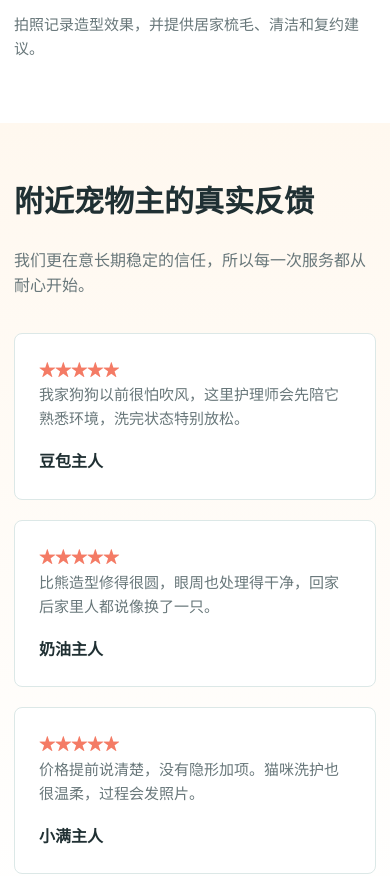
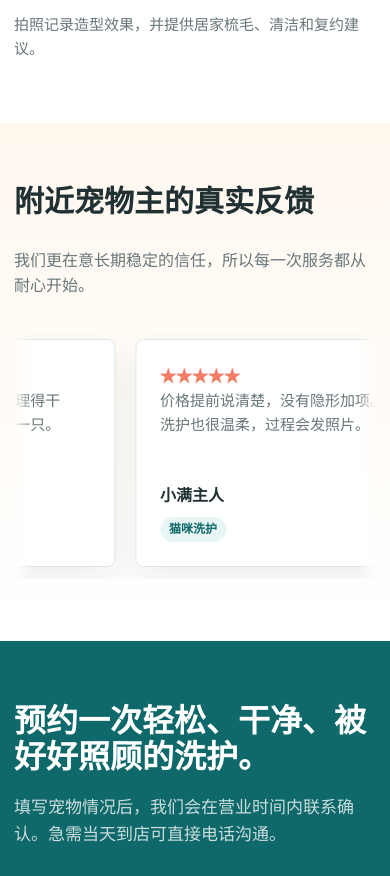
Before and after one commit to helenblusebluse-beep/codexdemo-pet_care, a Next.js app: page / in a window 390 px wide. Shown: the part 4821-5697 px from the top of the page. Built offline with nearby package versions, Linux system fonts and the light colour scheme.

Commit message:
优化客户评价轮播

```diff
--- a/app/globals.css
+++ b/app/globals.css
@@ -510,16 +510,34 @@ section {
 
 .reviews {
   background: linear-gradient(180deg, var(--cream), #ffffff);
+  overflow: hidden;
 }
 
-.review-grid {
-  display: grid;
-  grid-template-columns: repeat(3, minmax(0, 1fr));
+.review-stage {
+  position: relative;
+  overflow: hidden;
+  padding: 6px 0 12px;
+  mask-image: linear-gradient(90deg, transparent, #000 9%, #000 91%, transparent);
+}
+
+.review-track {
+  display: flex;
   gap: 20px;
+  width: max-content;
+  animation: reviewMarquee 42s linear infinite;
+}
+
+.review-stage:hover .review-track {
+  animation-play-state: paused;
 }
 
 .review {
   padding: 24px;
+  flex: 0 0 clamp(280px, 31vw, 360px);
+  min-height: 228px;
+  display: flex;
+  flex-direction: column;
+  box-shadow: 0 14px 34px rgba(25, 73, 75, 0.08);
 }
 
 .stars {
@@ -530,7 +548,30 @@ section {
 
 .review strong {
   display: block;
-  margin-top: 18px;
+  margin-top: auto;
+  padding-top: 18px;
+}
+
+.review-meta {
+  display: inline-flex;
+  align-self: flex-start;
+  margin-top: 8px;
+  padding: 3px 9px;
+  border-radius: 999px;
+  background: rgba(31, 154, 155, 0.1);
+  color: var(--teal-dark);
+  font-size: 12px;
+  font-weight: 800;
+}
+
+@keyframes reviewMarquee {
+  from {
+    transform: translateX(0);
+  }
+
+  to {
+    transform: translateX(calc(-50% - 10px));
+  }
 }
 
 .booking {
@@ -686,7 +727,6 @@ footer {
   .service-grid,
   .price-grid,
   .process-row,
-  .review-grid,
   .booking-wrap {
     grid-template-columns: 1fr 1fr;
   }
@@ -742,10 +782,17 @@ footer {
   .service-grid,
   .price-grid,
   .process-row,
-  .review-grid,
   .booking-wrap,
   form {
     grid-template-columns: 1fr;
+  }
+
+  .review-stage {
+    mask-image: linear-gradient(90deg, transparent, #000 5%, #000 95%, transparent);
+  }
+
+  .review {
+    flex-basis: min(82vw, 340px);
   }
 
   section {
--- a/app/page.tsx
+++ b/app/page.tsx
@@ -85,9 +85,36 @@ const steps = [
 ];
 
 const reviews = [
-  ["我家狗狗以前很怕吹风，这里护理师会先陪它熟悉环境，洗完状态特别放松。", "豆包主人"],
-  ["比熊造型修得很圆，眼周也处理得干净，回家后家里人都说像换了一只。", "奶油主人"],
-  ["价格提前说清楚，没有隐形加项。猫咪洗护也很温柔，过程会发照片。", "小满主人"],
+  {
+    quote: "我家狗狗以前很怕吹风，这里护理师会先陪它熟悉环境，洗完状态特别放松。",
+    author: "豆包主人",
+    service: "敏感犬洗护",
+  },
+  {
+    quote: "比熊造型修得很圆，眼周也处理得干净，回家后家里人都说像换了一只。",
+    author: "奶油主人",
+    service: "精致美容",
+  },
+  {
+    quote: "价格提前说清楚，没有隐形加项。猫咪洗护也很温柔，过程会发照片。",
+    author: "小满主人",
+    service: "猫咪洗护",
+  },
+  {
+    quote: "护理师会提醒皮肤发红的位置，还教我回家怎么梳毛，感觉不是只做一次生意。",
+    author: "可乐主人",
+    service: "皮毛护理",
+  },
+  {
+    quote: "店里没有刺鼻香味，洗完毛很蓬松但不干涩，预约时间也安排得很准。",
+    author: "糯米主人",
+    service: "清爽洗护",
+  },
+  {
+    quote: "短时寄养区很干净，接回来的时候精神很好，工作人员还把饮水和休息情况都说清楚了。",
+    author: "团子主人",
+    service: "短时寄养",
+  },
 ];
 
 export default function Home() {
@@ -224,14 +251,19 @@ export default function Home() {
               <h2>附近宠物主的真实反馈</h2>
               <p>我们更在意长期稳定的信任，所以每一次服务都从耐心开始。</p>
             </div>
-            <div className="review-grid">
-              {reviews.map(([quote, author]) => (
-                <article className="review" key={author}>
-                  <div className="stars">★★★★★</div>
-                  <p>{quote}</p>
-                  <strong>{author}</strong>
-                </article>
-              ))}
+            <div className="review-stage">
+              <div className="review-track">
+                {[false, true].map((isDuplicate) =>
+                  reviews.map((review) => (
+                    <article className="review" key={`${review.author}-${isDuplicate}`} aria-hidden={isDuplicate}>
+                      <div className="stars">★★★★★</div>
+                      <p>{review.quote}</p>
+                      <strong>{review.author}</strong>
+                      <span className="review-meta">{review.service}</span>
+                    </article>
+                  )),
+                )}
+              </div>
             </div>
           </div>
         </section>
--- a/index.html
+++ b/index.html
@@ -511,16 +511,34 @@
 
     .reviews {
       background: linear-gradient(180deg, var(--cream), #ffffff);
+      overflow: hidden;
     }
 
-    .review-grid {
-      display: grid;
-      grid-template-columns: repeat(3, minmax(0, 1fr));
+    .review-stage {
+      position: relative;
+      overflow: hidden;
+      padding: 6px 0 12px;
+      mask-image: linear-gradient(90deg, transparent, #000 9%, #000 91%, transparent);
+    }
+
+    .review-track {
+      display: flex;
       gap: 20px;
+      width: max-content;
+      animation: reviewMarquee 42s linear infinite;
+    }
+
+    .review-stage:hover .review-track {
+      animation-play-state: paused;
     }
 
     .review {
       padding: 24px;
+      flex: 0 0 clamp(280px, 31vw, 360px);
+      min-height: 228px;
+      display: flex;
+      flex-direction: column;
+      box-shadow: 0 14px 34px rgba(25, 73, 75, 0.08);
     }
 
     .stars {
@@ -531,7 +549,30 @@
 
     .review strong {
       display: block;
-      margin-top: 18px;
+      margin-top: auto;
+      padding-top: 18px;
+    }
+
+    .review-meta {
+      display: inline-flex;
+      align-self: flex-start;
+      margin-top: 8px;
+      padding: 3px 9px;
+      border-radius: 999px;
+      background: rgba(31, 154, 155, 0.1);
+      color: var(--teal-dark);
+      font-size: 12px;
+      font-weight: 800;
+    }
+
+    @keyframes reviewMarquee {
+      from {
+        transform: translateX(0);
+      }
+
+      to {
+        transform: translateX(calc(-50% - 10px));
+      }
     }
 
     .booking {
@@ -687,7 +728,6 @@
       .service-grid,
       .price-grid,
       .process-row,
-      .review-grid,
       .booking-wrap {
         grid-template-columns: 1fr 1fr;
       }
@@ -743,10 +783,17 @@
       .service-grid,
       .price-grid,
       .process-row,
-      .review-grid,
       .booking-wrap,
       form {
         grid-template-columns: 1fr;
+      }
+
+      .review-stage {
+        mask-image: linear-gradient(90deg, transparent, #000 5%, #000 95%, transparent);
+      }
+
+      .review {
+        flex-basis: min(82vw, 340px);
       }
 
       section {
@@ -940,22 +987,81 @@
           <h2>附近宠物主的真实反馈</h2>
           <p>我们更在意长期稳定的信任，所以每一次服务都从耐心开始。</p>
         </div>
-        <div class="review-grid">
+        <div class="review-stage">
+          <div class="review-track">
             <article class="review">
               <div class="stars">★★★★★</div>
               <p>我家狗狗以前很怕吹风，这里护理师会先陪它熟悉环境，洗完状态特别放松。</p>
               <strong>豆包主人</strong>
+              <span class="review-meta">敏感犬洗护</span>
             </article>
             <article class="review">
               <div class="stars">★★★★★</div>
               <p>比熊造型修得很圆，眼周也处理得干净，回家后家里人都说像换了一只。</p>
               <strong>奶油主人</strong>
+              <span class="review-meta">精致美容</span>
             </article>
             <article class="review">
               <div class="stars">★★★★★</div>
               <p>价格提前说清楚，没有隐形加项。猫咪洗护也很温柔，过程会发照片。</p>
               <strong>小满主人</strong>
+              <span class="review-meta">猫咪洗护</span>
             </article>
+            <article class="review">
+              <div class="stars">★★★★★</div>
+              <p>护理师会提醒皮肤发红的位置，还教我回家怎么梳毛，感觉不是只做一次生意。</p>
+              <strong>可乐主人</strong>
+              <span class="review-meta">皮毛护理</span>
+            </article>
+            <article class="review">
+              <div class="stars">★★★★★</div>
+              <p>店里没有刺鼻香味，洗完毛很蓬松但不干涩，预约时间也安排得很准。</p>
+              <strong>糯米主人</strong>
+              <span class="review-meta">清爽洗护</span>
+            </article>
+            <article class="review">
+              <div class="stars">★★★★★</div>
+              <p>短时寄养区很干净，接回来的时候精神很好，工作人员还把饮水和休息情况都说清楚了。</p>
+              <strong>团子主人</strong>
+              <span class="review-meta">短时寄养</span>
+            </article>
+            <article class="review" aria-hidden="true">
+              <div class="stars">★★★★★</div>
+              <p>我家狗狗以前很怕吹风，这里护理师会先陪它熟悉环境，洗完状态特别放松。</p>
+              <strong>豆包主人</strong>
+              <span class="review-meta">敏感犬洗护</span>
+            </article>
+            <article class="review" aria-hidden="true">
+              <div class="stars">★★★★★</div>
+              <p>比熊造型修得很圆，眼周也处理得干净，回家后家里人都说像换了一只。</p>
+              <strong>奶油主人</strong>
+              <span class="review-meta">精致美容</span>
+            </article>
+            <article class="review" aria-hidden="true">
+              <div class="stars">★★★★★</div>
+              <p>价格提前说清楚，没有隐形加项。猫咪洗护也很温柔，过程会发照片。</p>
+              <strong>小满主人</strong>
+              <span class="review-meta">猫咪洗护</span>
+            </article>
+            <article class="review" aria-hidden="true">
+              <div class="stars">★★★★★</div>
+              <p>护理师会提醒皮肤发红的位置，还教我回家怎么梳毛，感觉不是只做一次生意。</p>
+              <strong>可乐主人</strong>
+              <span class="review-meta">皮毛护理</span>
+            </article>
+            <article class="review" aria-hidden="true">
+              <div class="stars">★★★★★</div>
+              <p>店里没有刺鼻香味，洗完毛很蓬松但不干涩，预约时间也安排得很准。</p>
+              <strong>糯米主人</strong>
+              <span class="review-meta">清爽洗护</span>
+            </article>
+            <article class="review" aria-hidden="true">
+              <div class="stars">★★★★★</div>
+              <p>短时寄养区很干净，接回来的时候精神很好，工作人员还把饮水和休息情况都说清楚了。</p>
+              <strong>团子主人</strong>
+              <span class="review-meta">短时寄养</span>
+            </article>
+          </div>
         </div>
       </div>
     </section>
```
Lines whose indentation alone changed are shown as unchanged.
